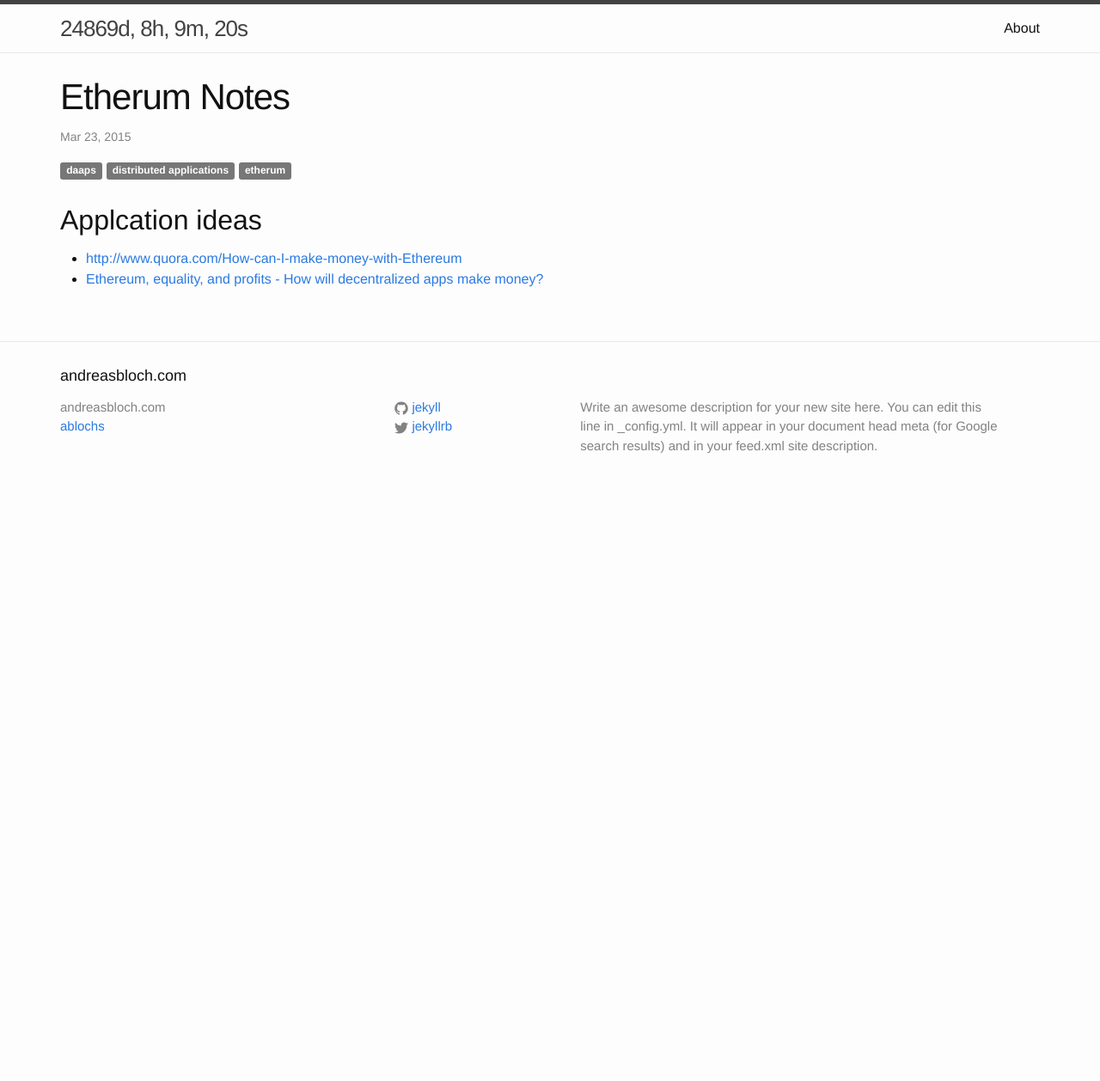
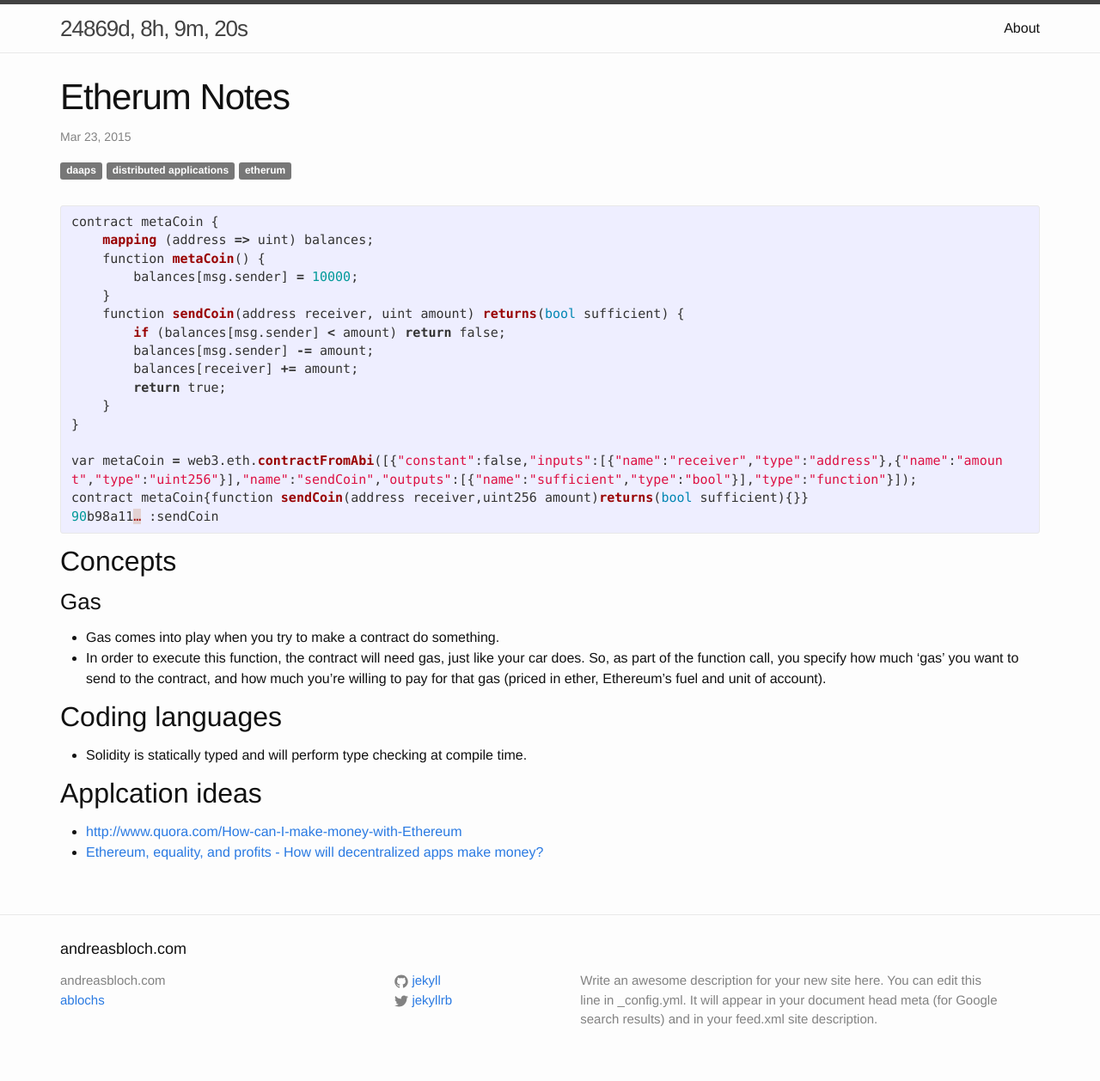
Before and after one commit to ablochs/ablochs.github.io.old, a Jekyll site: the page built from _posts/2015-03-23-etherum-notes.md, in a window 1280 px wide. Shown: the whole page at 86% size. Built offline with Jekyll 4.4.1, drawn with Linux system fonts in a browser that asks for light colours; before the commit the page ends 900 px from its top, so only the background shows below that.

Commit message:
Add posts

```diff
--- a/_posts/2015-03-23-etherum-notes.md
+++ b/_posts/2015-03-23-etherum-notes.md
@@ -7,6 +7,37 @@ tags: [daaps, distributed applications, etherum]
 
 ---
 
+{% highlight python %}
+contract metaCoin {
+    mapping (address => uint) balances;
+    function metaCoin() {
+        balances[msg.sender] = 10000;
+    }
+    function sendCoin(address receiver, uint amount) returns(bool sufficient) {
+        if (balances[msg.sender] < amount) return false;
+        balances[msg.sender] -= amount;
+        balances[receiver] += amount;
+        return true;
+    }
+}
+
+var metaCoin = web3.eth.contractFromAbi([{"constant":false,"inputs":[{"name":"receiver","type":"address"},{"name":"amount","type":"uint256"}],"name":"sendCoin","outputs":[{"name":"sufficient","type":"bool"}],"type":"function"}]);
+contract metaCoin{function sendCoin(address receiver,uint256 amount)returns(bool sufficient){}}
+90b98a11… :sendCoin
+{% endhighlight %}
+
+
+## Concepts
+
+### Gas
+- Gas comes into play when you try to make a contract do something.
+- In order to execute this function, the contract will need gas, just like your car does. So, as part of the function call, you specify how much ‘gas’ you want to send to the contract, and how much you’re willing to pay for that gas (priced in ether, Ethereum’s fuel and unit of account).
+
+
+## Coding languages
+- Solidity is statically typed and will perform type checking at compile time.
+
+
 ## Applcation ideas
 - [http://www.quora.com/How-can-I-make-money-with-Ethereum](http://www.quora.com/How-can-I-make-money-with-Ethereum)
 - [Ethereum, equality, and profits - How will decentralized apps make money?](http://www.reddit.com/r/ethereum/comments/2g6l1z/ethereum_equality_and_profits_how_will/)
```
Also changed, not shown: _drafts/bitcoin-101.md (+1 -0 lines), _drafts/bitcoin-wallet-101.md (added, +43 -0 lines), _drafts/ideas.md (added, +9 -0 lines), _drafts/projects-to-do.md (added, +13 -0 lines), _drafts/stuff-to-figure-out.md (+5 -0 lines), _drafts/the-bitcoin-protocol-101.md (+12 -3 lines), _posts/2015-03-10-calacanis-on-startup-valuations.md (+2 -2 lines), _posts/2015-03-11-bitcoin-notes.md (+7 -1 lines), _posts/2015-03-27-notes-on-valuations-for-nordic-startups.md (added, +67 -0 lines).
